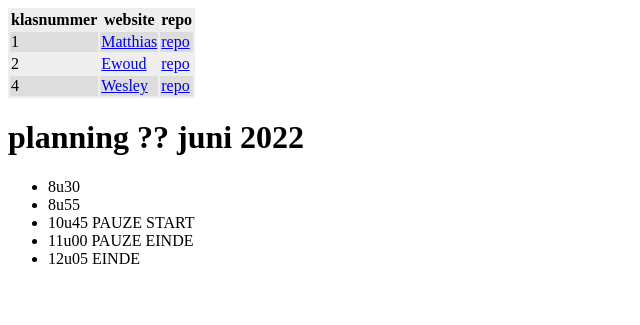
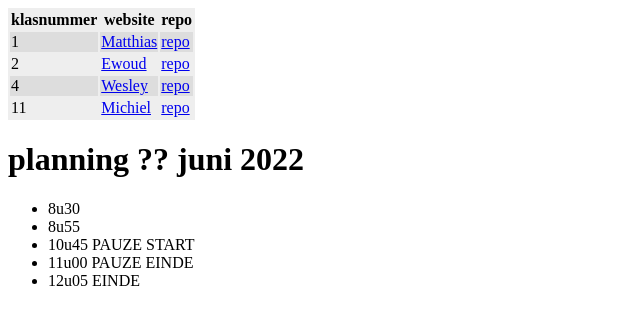
Before and after one commit to vbrh-immalle/vbrh-immalle.github.io, a Jekyll site: the page built from GIPWebsites2021-2022/index.md, in a window 1280 px wide. Shown: the top 325 px of the page, without its empty margins (0-640 px from the left). Built offline with Jekyll 4.4.1, drawn with Linux system fonts in a browser that asks for light colours; some web fonts are replaced.

Commit message:
Update index.md

```diff
--- a/GIPWebsites2021-2022/index.md
+++ b/GIPWebsites2021-2022/index.md
@@ -7,7 +7,8 @@ title: GIP Websites 2021-2022
 |---|---|---|
 | 1 | [Matthias](https://lissun.github.io/Gipwebsite/) | [repo](https://github.com/Lissun/Gipwebsite) |
 | 2 | [Ewoud](https://ewoudf-immalle.github.io/Gipwebsite/) | [repo](https://github.com/EwoudF-immalle/Gipwebsite) |
-| 4 | [Wesley](https://wesleyvl-immalle.github.io/Gipwebsite/) | [repo](https://wesleyvl-immalle.github.io/Gipwebsite/) |
+| 4 | [Wesley](https://wesleyvl-immalle.github.io/Gipwebsite/) | [repo](https://github.com/wesleyvl-immalle/Gipwebsite/) |
+| 11 | [Michiel](https://michielvdb-immalle.github.io/GIPwebsite/) | [repo](https://github.com/MichielVDB-immalle/GIPwebsite) |
 
 
 # planning ?? juni 2022
```
